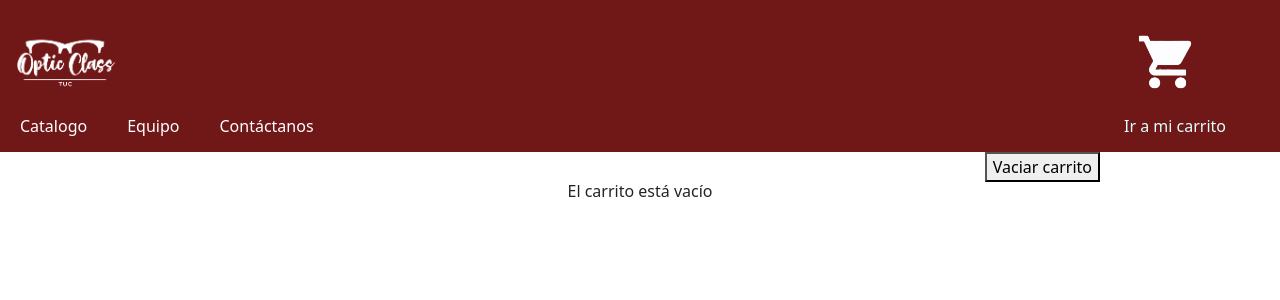
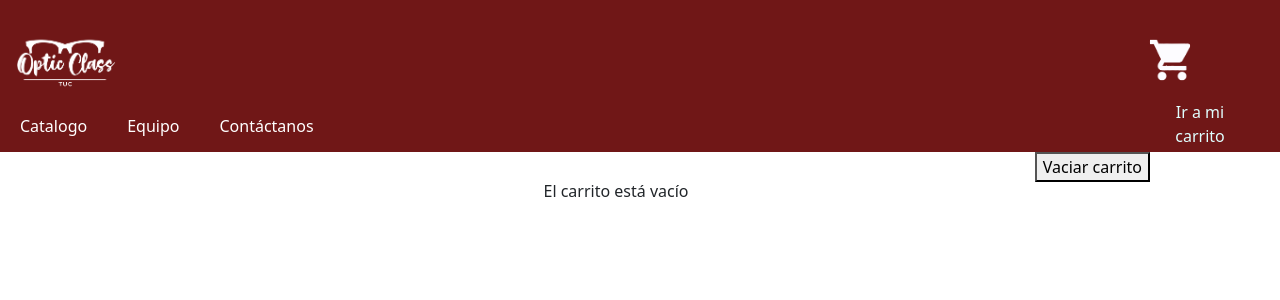
Before and after one commit to alesalguero91/gaffas, an Angular app: page /cart in a window 1280 px wide. Shown: the top 300 px of the page. Built offline with nearby package versions, Linux system fonts and the light colour scheme; what ngx-pagination would draw is missing.

Commit message:
arregralr logo

```diff
--- a/src/app/Components/header/header.component.css
+++ b/src/app/Components/header/header.component.css
@@ -2,6 +2,10 @@
 img{
   width: 130px;
 
+}
+
+.cart{
+  width: 100px;
 }
 /*
 nav{
@@ -26,6 +30,8 @@ ul{
   width: 50px;
   margin-top: 20px;
   margin-right: 20px;
+  text-align: center;
+  text-decoration: none;
 }
 nav {
   background-color: #701717; /* Color de fondo */
--- a/src/app/Components/header/header.component.html
+++ b/src/app/Components/header/header.component.html
@@ -5,9 +5,10 @@
     <div class="cart" routerLink="/cart">
 
         <a class="carrito">
-          <img src="../../../assets/images/cartIcon.png" alt="">
+          <img src="../../../assets/images/cartIcon.png" class="cart">
+          <p class="let" routerLink="/cart">Ir a mi carrito</p>
         </a>
-        <p class="let" routerLink="/cart">Ir a mi carrito</p>
+
 
     </div>
 
```
